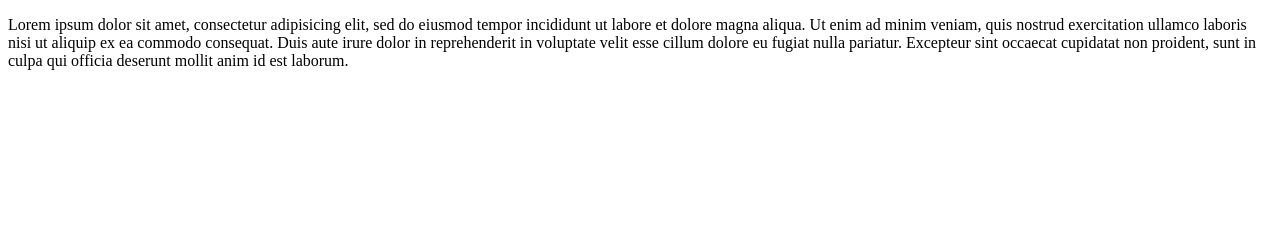
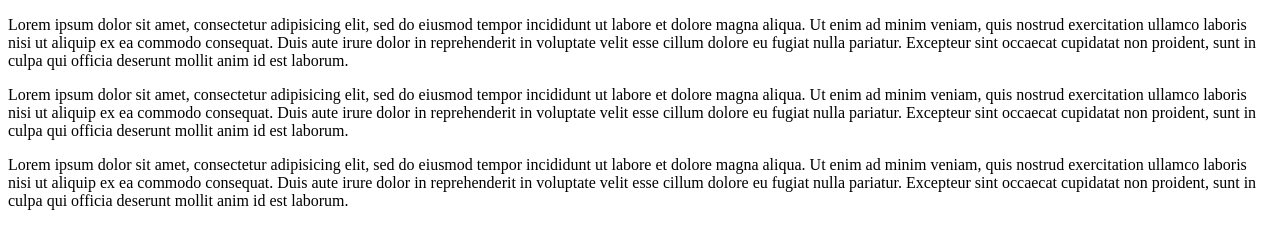
Before and after one commit to davidcarrillou/risita-ficticia-octo-, a plain HTML site: page files/index.html in a window 1280 px wide. Drawn offline with Linux system fonts and the light colour scheme.

Commit message:
Update index.html

```diff
--- a/files/index.html
+++ b/files/index.html
@@ -14,6 +14,22 @@
 			cillum dolore eu fugiat nulla pariatur. Excepteur sint occaecat cupidatat non
 			proident, sunt in culpa qui officia deserunt mollit anim id est laborum.</p>
 	</div>
+	<div>
+			<p> Lorem ipsum dolor sit amet, consectetur adipisicing elit, sed do eiusmod
+			tempor incididunt ut labore et dolore magna aliqua. Ut enim ad minim veniam,
+			quis nostrud exercitation ullamco laboris nisi ut aliquip ex ea commodo
+			consequat. Duis aute irure dolor in reprehenderit in voluptate velit esse
+			cillum dolore eu fugiat nulla pariatur. Excepteur sint occaecat cupidatat non
+			proident, sunt in culpa qui officia deserunt mollit anim id est laborum.</p>
+	</div>
+	<div>
+			<p> Lorem ipsum dolor sit amet, consectetur adipisicing elit, sed do eiusmod
+			tempor incididunt ut labore et dolore magna aliqua. Ut enim ad minim veniam,
+			quis nostrud exercitation ullamco laboris nisi ut aliquip ex ea commodo
+			consequat. Duis aute irure dolor in reprehenderit in voluptate velit esse
+			cillum dolore eu fugiat nulla pariatur. Excepteur sint occaecat cupidatat non
+			proident, sunt in culpa qui officia deserunt mollit anim id est laborum.</p>
+	</div>
 
 </body>
 </html>
```
